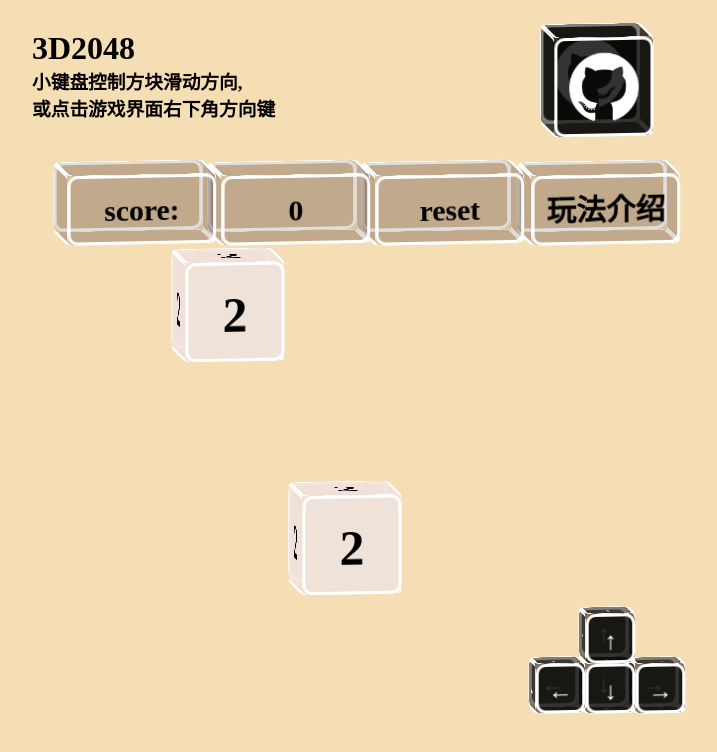
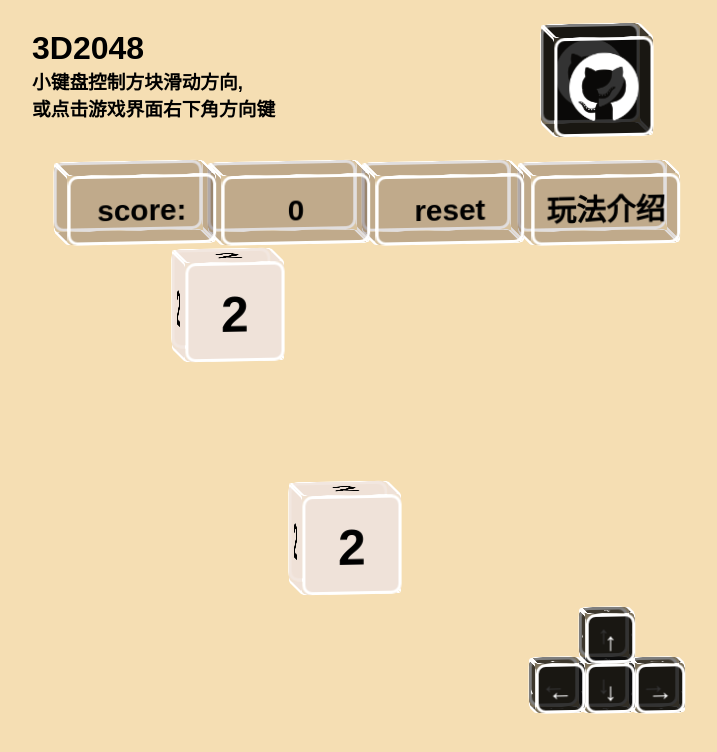
Before and after one commit to steveyu2/3d2048, a plain HTML site: page index.html in a window 1280 px wide. Shown: the whole page, without its empty margins (258-975 px from the left). Drawn offline with nearby package versions, Linux system fonts and the light colour scheme.

Commit message:
chore: 字体替换

```diff
--- a/css/index.css
+++ b/css/index.css
@@ -1,5 +1,5 @@
 * {
-  font-family: Microsoft Yahei;
+  font-family: 'Microsoft YaHei', 'Arial', '黑体', '宋体', sans-serif;
   padding: 0;
   margin: 0;
   user-select: none;
```
